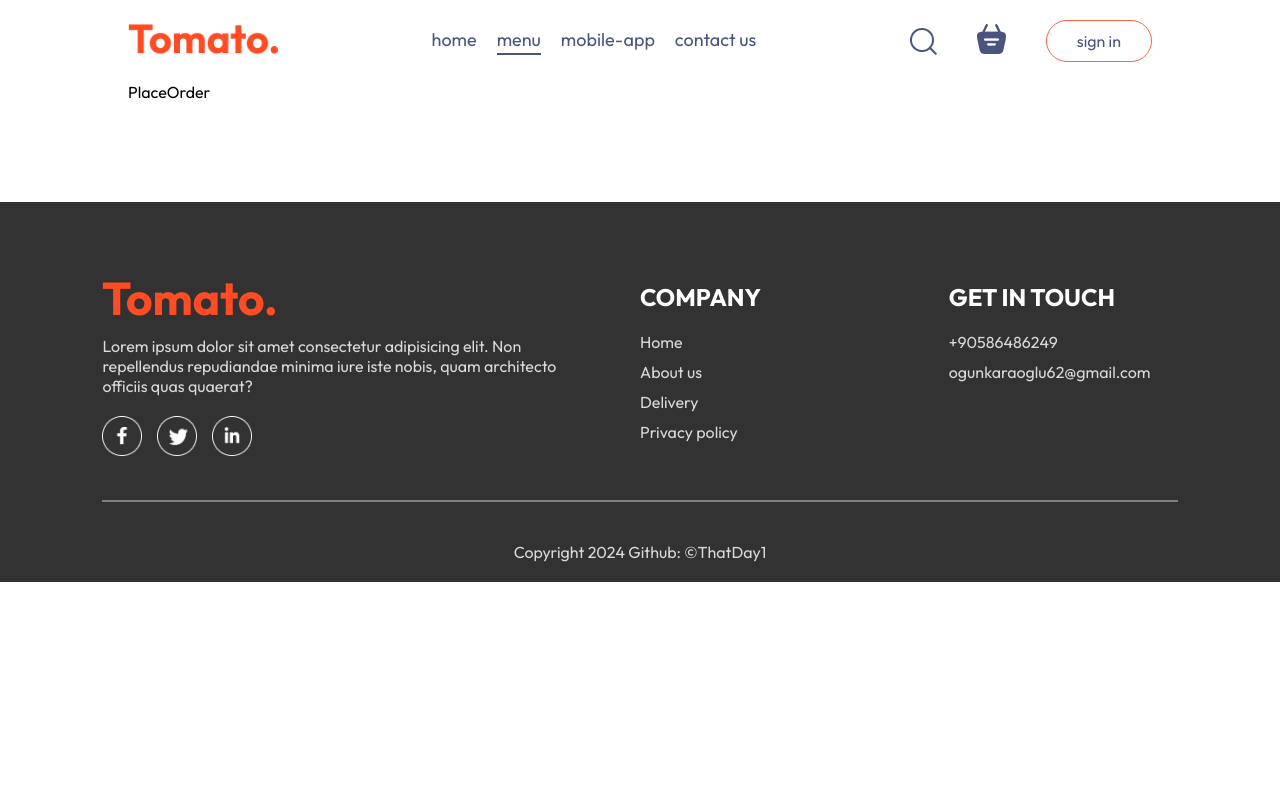
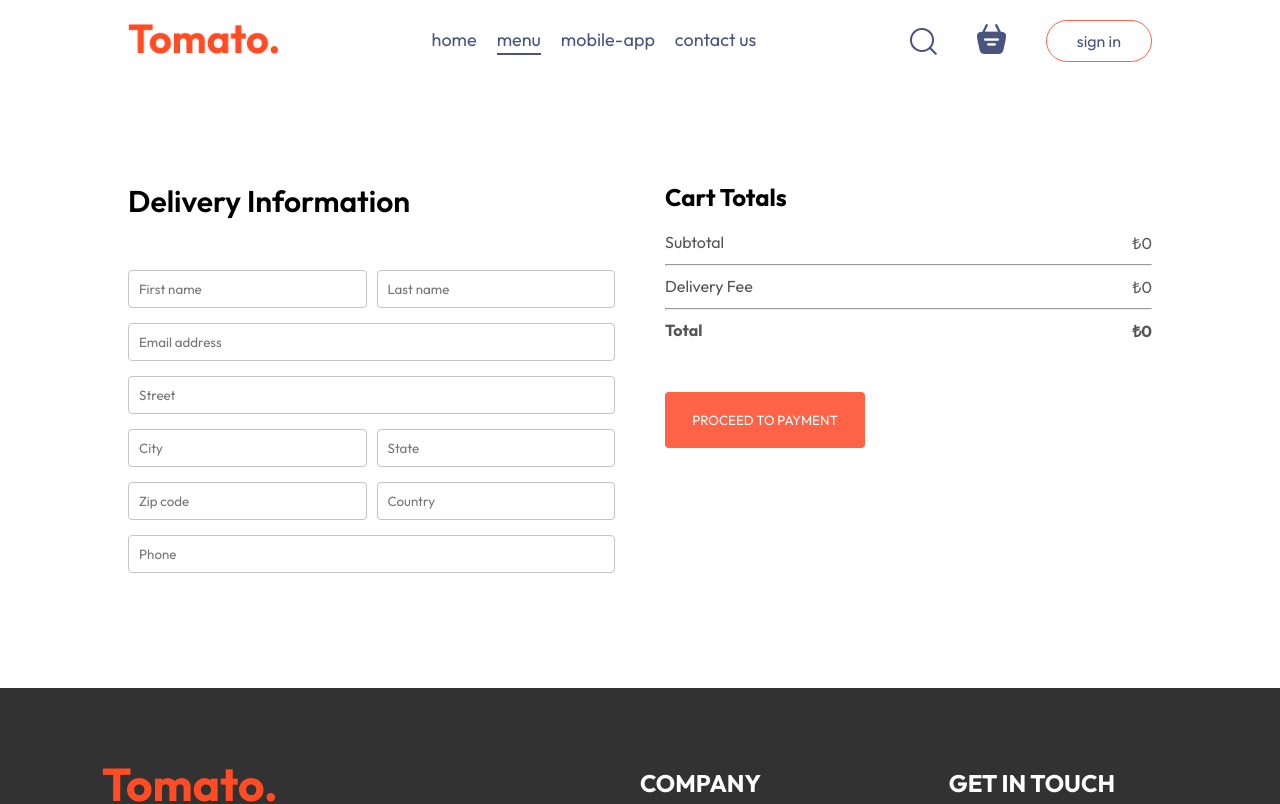
Before and after one commit to ThatDay1/Tomato-food-delivery-app, a React (Vite) app: page /order in a window 1280 px wide. Shown: the top 804 px of the page. Built offline with nearby package versions, Linux system fonts and the light colour scheme.

Commit message:
placeOrder and cart sections last touches

```diff
--- a/src/pages/Cart/Cart.css
+++ b/src/pages/Cart/Cart.css
@@ -94,6 +94,7 @@
   border: none;
   color: white;
   border-radius: 4px;
+  cursor: pointer;
 }
 
 @media screen and (max-width: 750px) {
--- a/src/pages/Cart/Cart.jsx
+++ b/src/pages/Cart/Cart.jsx
@@ -1,10 +1,13 @@
 import React, { useContext } from 'react'
 import './Cart.css'
 import { StoreContext } from '../../context/StoreContext'
+import { useNavigate } from 'react-router-dom'
 
 const Cart = () => {
   const { cartItems, food_list, removeFromCart, getTotalCartAmount } =
     useContext(StoreContext)
+
+  const navigate = useNavigate()
   return (
     <div className="cart">
       <div className="cart-items">
@@ -49,15 +52,19 @@
             <hr />
             <div className="cart-total-details">
               <p>Delivery Fee</p>
-              <p>₺{2}</p>
+              <p>₺{getTotalCartAmount() === 0 ? 0 : 2}</p>
             </div>
             <hr />
             <div className="cart-total-details">
               <b>Total</b>
-              <b>₺{getTotalCartAmount() + 2}</b>
+              <b>
+                ₺{getTotalCartAmount() === 0 ? 0 : getTotalCartAmount() + 2}
+              </b>
             </div>
           </div>
-          <button>PROCEED TO CHECKOUT</button>
+          <button onClick={() => navigate('/order')}>
+            PROCEED TO CHECKOUT
+          </button>
         </div>
         <div className="cart-promocode">
           <div>
--- a/src/pages/PlaceOrder/PlaceOrder.css
+++ b/src/pages/PlaceOrder/PlaceOrder.css
@@ -0,0 +1,41 @@
+.place-order {
+  display: flex;
+  align-items: start;
+  justify-content: space-between;
+  gap: 50px;
+  margin-top: 100px;
+}
+
+.place-order-left {
+  width: 100%;
+  max-width: max(30%, 500px);
+}
+
+.place-order-left .title {
+  font-size: 30px;
+  font-weight: 600;
+  margin-bottom: 50px;
+}
+
+.place-order-left input {
+  margin-bottom: 15px;
+  width: 100%;
+  padding: 10px;
+  border: 1px solid #c5c5c5;
+  border-radius: 4px;
+  outline-color: tomato;
+}
+
+.place-order-left .multi-fields {
+  display: flex;
+  gap: 10px;
+}
+
+.place-order-right {
+  width: 100%;
+  max-width: max(40%, 500px);
+}
+
+.place-order .cart-total button {
+  margin-top: 30px;
+}
--- a/src/pages/PlaceOrder/PlaceOrder.jsx
+++ b/src/pages/PlaceOrder/PlaceOrder.jsx
@@ -1,8 +1,55 @@
-import React from 'react'
+import React, { useContext } from 'react'
 import './PlaceOrder.css'
+import { StoreContext } from '../../context/StoreContext'
 
 const PlaceOrder = () => {
-  return <div>PlaceOrder</div>
+  const { getTotalCartAmount } = useContext(StoreContext)
+  return (
+    <form className="place-order">
+      <div className="place-order-left">
+        <p className="title">Delivery Information</p>
+        <div className="multi-fields">
+          <input type="text" placeholder="First name" />
+          <input type="text" placeholder="Last name" />
+        </div>
+        <input type="email" placeholder="Email address" />
+        <input type="text" placeholder="Street" />
+        <div className="multi-fields">
+          <input type="text" placeholder="City" />
+          <input type="text" placeholder="State" />
+        </div>
+        <div className="multi-fields">
+          <input type="text" placeholder="Zip code" />
+          <input type="text" placeholder="Country" />
+        </div>
+        <input type="text" placeholder="Phone" />
+      </div>
+      <div className="place-order-right">
+        <div className="cart-total">
+          <h2>Cart Totals</h2>
+          <div>
+            <div className="cart-total-details">
+              <p>Subtotal</p>
+              <p>₺{getTotalCartAmount()}</p>
+            </div>
+            <hr />
+            <div className="cart-total-details">
+              <p>Delivery Fee</p>
+              <p>₺{getTotalCartAmount() === 0 ? 0 : 2}</p>
+            </div>
+            <hr />
+            <div className="cart-total-details">
+              <b>Total</b>
+              <b>
+                ₺{getTotalCartAmount() === 0 ? 0 : getTotalCartAmount() + 2}
+              </b>
+            </div>
+          </div>
+          <button>PROCEED TO PAYMENT</button>
+        </div>
+      </div>
+    </form>
+  )
 }
 
 export default PlaceOrder
```
